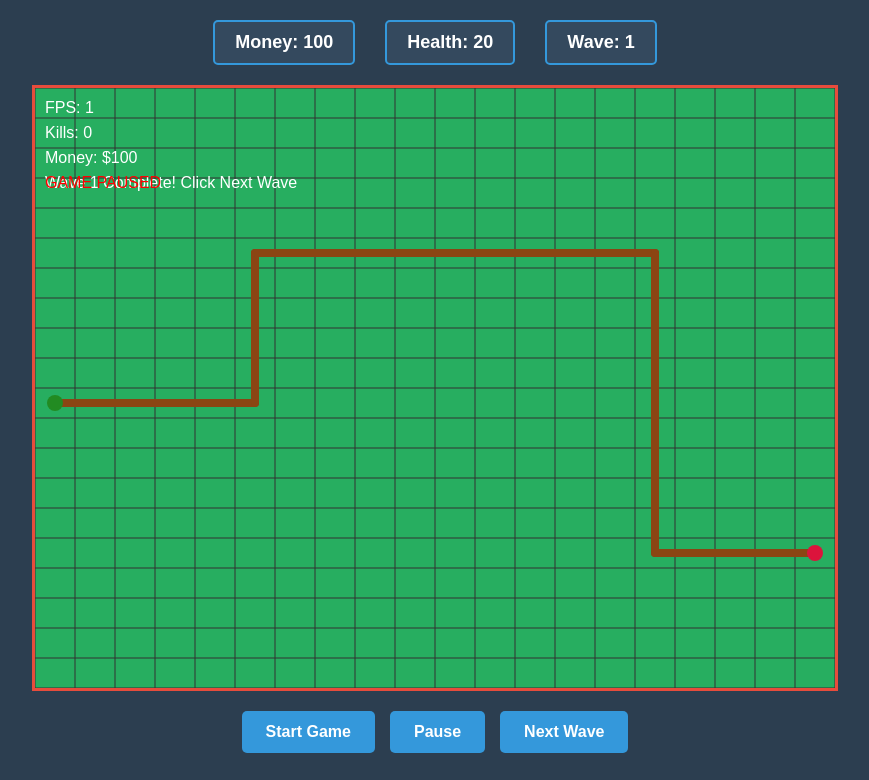
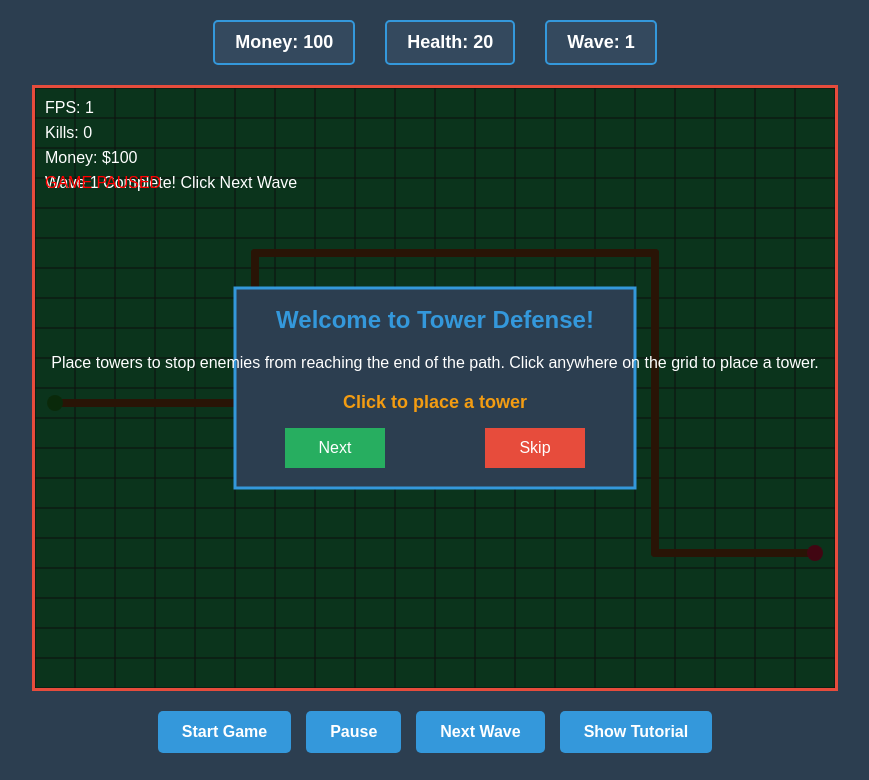
Before and after one commit to GargiPandeyy/TowerDefense, a plain HTML site: page index.html in a window 1280 px wide. Shown: the top 780 px of the page, without its empty margins (205-1074 px from the left). Drawn offline with Linux system fonts and the light colour scheme.

Commit message:
fix isOnPath bug and add tutorial system

```diff
--- a/game.js
+++ b/game.js
@@ -21,6 +21,8 @@ let enemiesSpawned = 0;
 let enemiesPerWave = 5;
 let maxWaves = 10;
 let gameWon = false;
+let showTutorial = true;
+let tutorialStep = 0;
 
 // grid variables
 const gridSize = 20; // 20x20 grid
@@ -347,10 +349,15 @@ function setupEventListeners() {
     const startBtn = document.getElementById('startBtn');
     const pauseBtn = document.getElementById('pauseBtn');
     const nextWaveBtn = document.getElementById('nextWaveBtn');
+    const tutorialBtn = document.getElementById('tutorialBtn');
 
     startBtn.addEventListener('click', startGame);
     pauseBtn.addEventListener('click', pauseGame);
     nextWaveBtn.addEventListener('click', startWave);
+    tutorialBtn.addEventListener('click', () => {
+        showTutorial = true;
+        tutorialStep = 0;
+    });
 
     // add mouse events for tower placement
     canvas.addEventListener('mousemove', handleMouseMove);
@@ -435,6 +442,11 @@ function getTowerAtPosition(mouseX, mouseY) {
 
 // handle mouse click for tower placement
 function handleMouseClick(event) {
+    // check tutorial first
+    if (handleTutorialClick(event)) {
+        return;
+    }
+
     const rect = canvas.getBoundingClientRect();
     const mouseX = event.clientX - rect.left;
     const mouseY = event.clientY - rect.top;
@@ -461,6 +473,11 @@ function handleMouseClick(event) {
     }
 }
 
+// check if grid position is on the path
+function isOnPath(gridX, gridY) {
+    return path.some(point => point.x === gridX && point.y === gridY);
+}
+
 // handle right click for tower upgrade
 function handleRightClick(event) {
     event.preventDefault(); // prevent context menu
@@ -478,6 +495,125 @@ function handleRightClick(event) {
             console.log(`not enough money to upgrade! need $${tower.upgradeCost}`);
         }
     }
+}
+
+// tutorial steps
+const tutorialSteps = [
+    {
+        title: "Welcome to Tower Defense!",
+        text: "Place towers to stop enemies from reaching the end of the path. Click anywhere on the grid to place a tower.",
+        action: "Click to place a tower"
+    },
+    {
+        title: "Tower Types",
+        text: "Choose different tower types: Basic (fast, low damage), Sniper (slow, high damage), Splash (area damage).",
+        action: "Try different tower types"
+    },
+    {
+        title: "Tower Upgrades",
+        text: "Right-click on towers to upgrade them. Upgrades increase damage, range, and fire rate.",
+        action: "Right-click a tower to upgrade"
+    },
+    {
+        title: "Waves & Money",
+        text: "Kill enemies to earn money. Complete waves to get bonus money. Survive 10 waves to win!",
+        action: "Start your first wave"
+    }
+];
+
+// draw tutorial
+function drawTutorial() {
+    if (!showTutorial) return;
+
+    const step = tutorialSteps[tutorialStep];
+    if (!step) return;
+
+    // semi-transparent overlay
+    ctx.fillStyle = 'rgba(0, 0, 0, 0.7)';
+    ctx.fillRect(0, 0, canvas.width, canvas.height);
+
+    // tutorial box
+    const boxWidth = 400;
+    const boxHeight = 200;
+    const boxX = (canvas.width - boxWidth) / 2;
+    const boxY = (canvas.height - boxHeight) / 2;
+
+    ctx.fillStyle = '#2c3e50';
+    ctx.fillRect(boxX, boxY, boxWidth, boxHeight);
+
+    ctx.strokeStyle = '#3498db';
+    ctx.lineWidth = 3;
+    ctx.strokeRect(boxX, boxY, boxWidth, boxHeight);
+
+    // title
+    ctx.fillStyle = '#3498db';
+    ctx.font = 'bold 24px Arial';
+    ctx.textAlign = 'center';
+    ctx.fillText(step.title, canvas.width / 2, boxY + 40);
+
+    // text
+    ctx.fillStyle = 'white';
+    ctx.font = '16px Arial';
+    ctx.fillText(step.text, canvas.width / 2, boxY + 80);
+
+    // action
+    ctx.fillStyle = '#f39c12';
+    ctx.font = 'bold 18px Arial';
+    ctx.fillText(step.action, canvas.width / 2, boxY + 120);
+
+    // next button
+    ctx.fillStyle = '#27ae60';
+    ctx.fillRect(boxX + 50, boxY + 140, 100, 40);
+    ctx.fillStyle = 'white';
+    ctx.font = '16px Arial';
+    ctx.textAlign = 'center';
+    ctx.fillText('Next', boxX + 100, boxY + 165);
+
+    // skip button
+    ctx.fillStyle = '#e74c3c';
+    ctx.fillRect(boxX + 250, boxY + 140, 100, 40);
+    ctx.fillStyle = 'white';
+    ctx.fillText('Skip', boxX + 300, boxY + 165);
+
+    ctx.textAlign = 'left'; // reset alignment
+}
+
+// handle tutorial clicks
+function handleTutorialClick(event) {
+    if (!showTutorial) return;
+
+    const rect = canvas.getBoundingClientRect();
+    const mouseX = event.clientX - rect.left;
+    const mouseY = event.clientY - rect.top;
+
+    const boxWidth = 400;
+    const boxHeight = 200;
+    const boxX = (canvas.width - boxWidth) / 2;
+    const boxY = (canvas.height - boxHeight) / 2;
+
+    // check if click is in tutorial box
+    if (mouseX >= boxX && mouseX <= boxX + boxWidth &&
+        mouseY >= boxY && mouseY <= boxY + boxHeight) {
+
+        // next button
+        if (mouseX >= boxX + 50 && mouseX <= boxX + 150 &&
+            mouseY >= boxY + 140 && mouseY <= boxY + 180) {
+            tutorialStep++;
+            if (tutorialStep >= tutorialSteps.length) {
+                showTutorial = false;
+            }
+        }
+
+        // skip button
+        if (mouseX >= boxX + 250 && mouseX <= boxX + 350 &&
+            mouseY >= boxY + 140 && mouseY <= boxY + 180) {
+            showTutorial = false;
+        }
+
+        return true; // tutorial handled the click
+    }
+
+    return false; // tutorial didn't handle the click
 }
 
 // update UI display
@@ -670,6 +806,9 @@ function gameLoop(currentTime) {
         previewTower.drawPreview();
     }
 
+    // draw tutorial
+    drawTutorial();
+
     // draw fps counter
     ctx.fillStyle = 'white';
     ctx.font = '16px Arial';
--- a/index.html
+++ b/index.html
@@ -29,6 +29,7 @@
             <button id="startBtn" class="btn">Start Game</button>
             <button id="pauseBtn" class="btn">Pause</button>
             <button id="nextWaveBtn" class="btn">Next Wave</button>
+            <button id="tutorialBtn" class="btn">Show Tutorial</button>
         </div>
 
         <div class="tower-selection">
```
